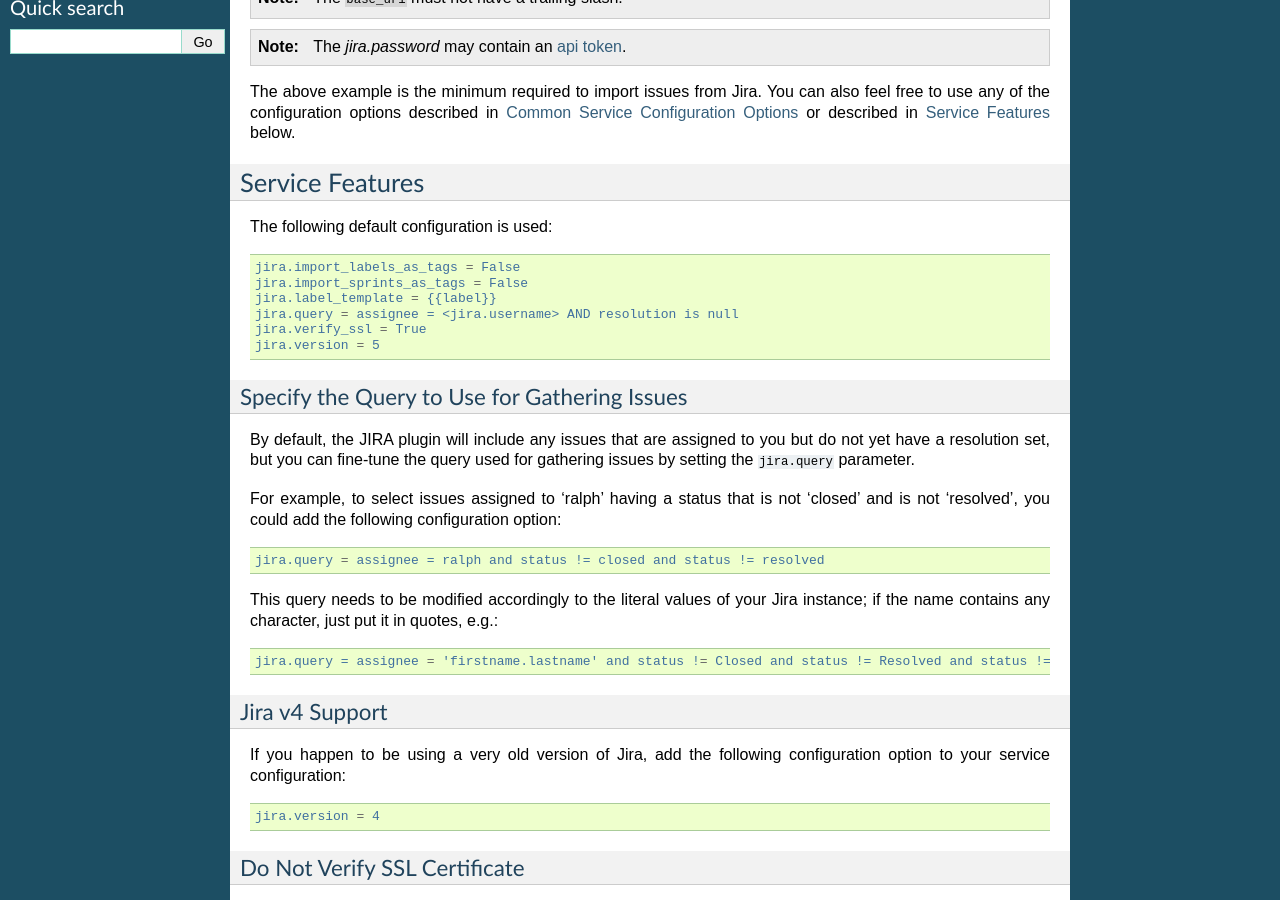
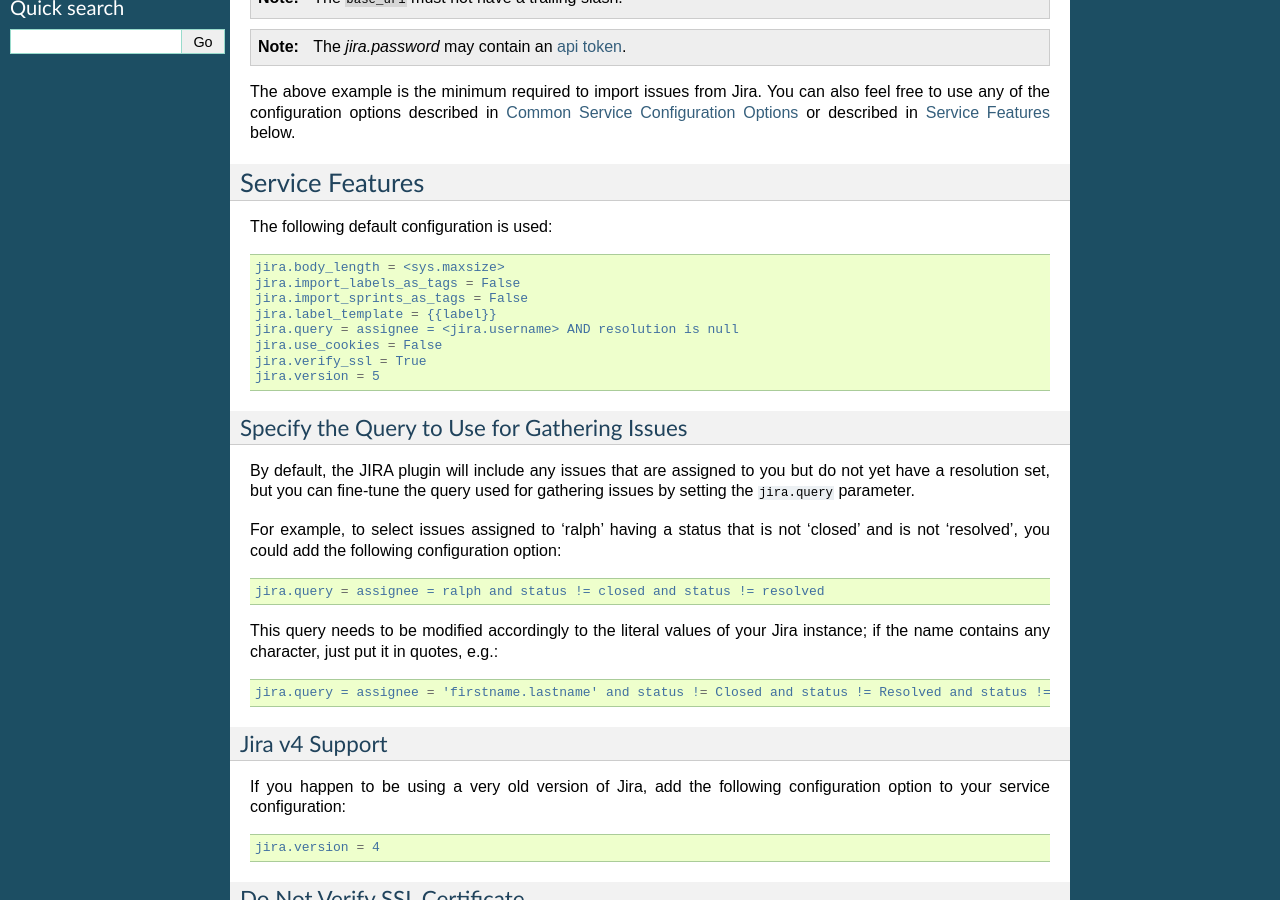
Before and after one commit to GothenburgBitFactory/bugwarrior, a Sphinx documentation site: the page built from bugwarrior/docs/services/jira.rst, in a window 1280 px wide and 900 px high, scrolled down 485 px. Built offline with Sphinx 7.4.7, drawn with Linux system fonts in a browser that asks for light colours; pages that are not in the unit, such as notebooks, are missing from menus.

Commit message:
jira: document missing default values

```diff
--- a/bugwarrior/docs/services/jira.rst
+++ b/bugwarrior/docs/services/jira.rst
@@ -40,10 +40,12 @@
 
 The following default configuration is used::
 
+    jira.body_length = <sys.maxsize>
     jira.import_labels_as_tags = False
     jira.import_sprints_as_tags = False
     jira.label_template = {{label}}
     jira.query = assignee = <jira.username> AND resolution is null
+    jira.use_cookies = False
     jira.verify_ssl = True
     jira.version = 5
 
```
